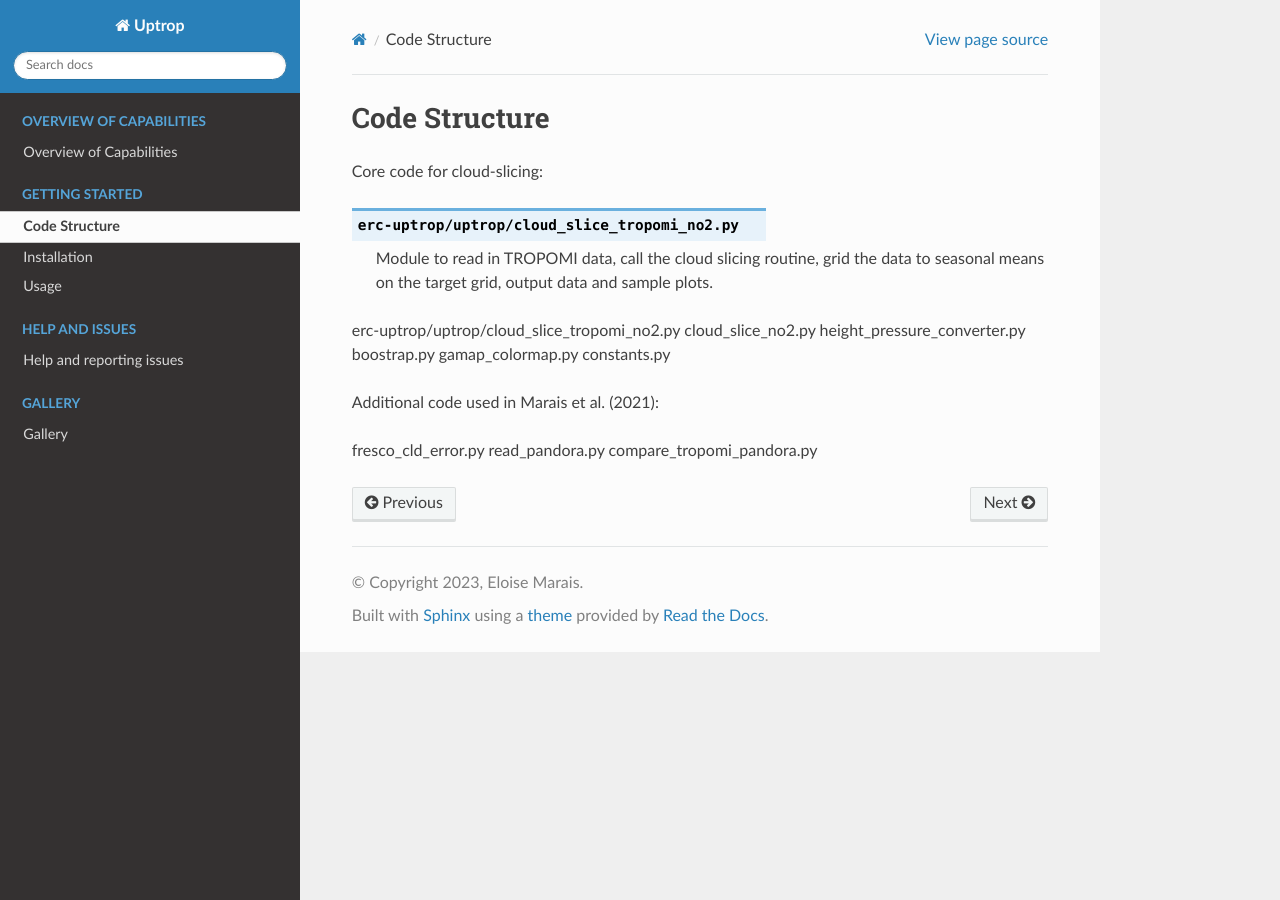
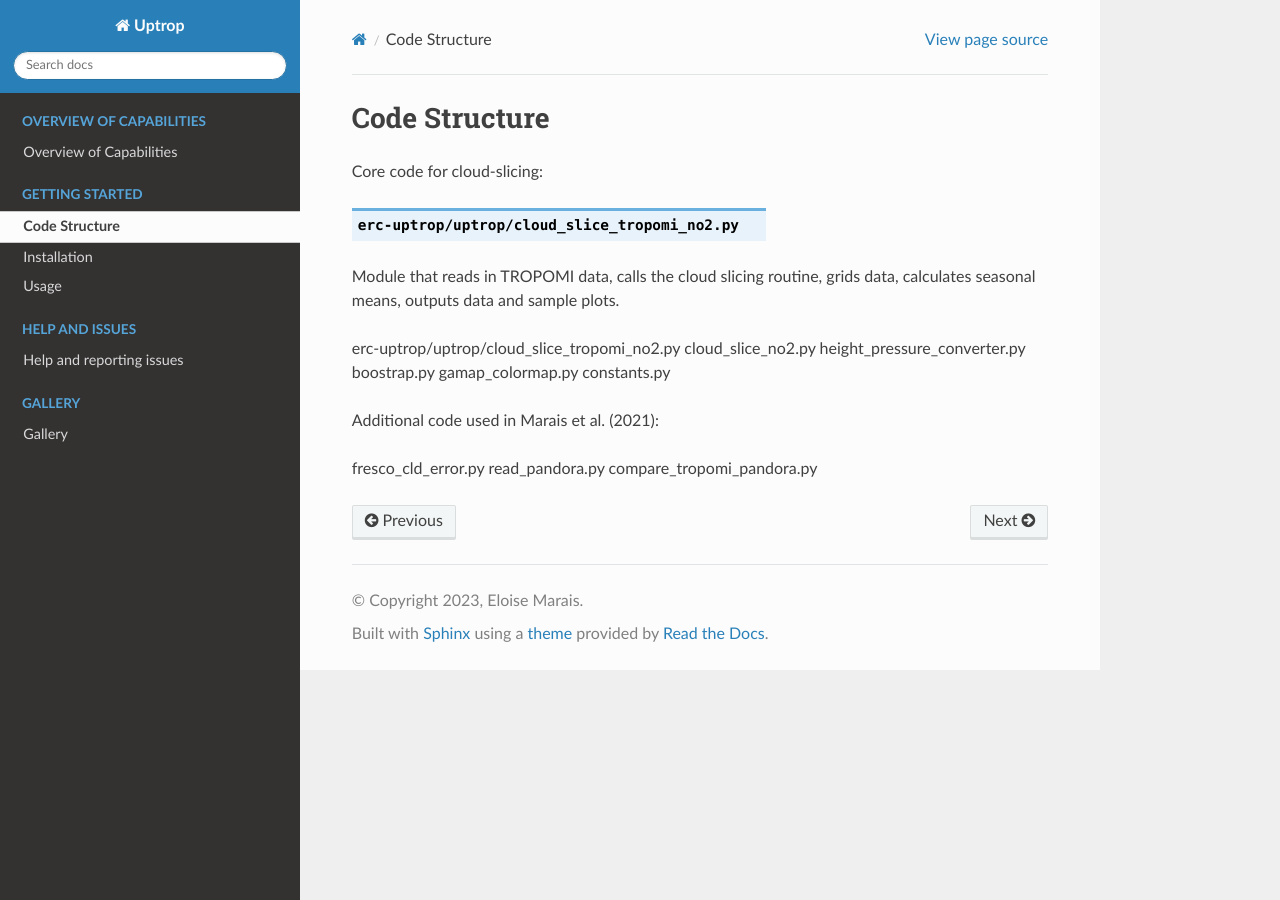
Before and after one commit to eamarais/erc-uptrop, a Sphinx documentation site: the page built from docs/source/Code-structure.rst, in a window 1280 px wide. Built offline with Sphinx 7.4.7 and the Read the Docs theme 2.0.0, drawn with Linux system fonts in a browser that asks for light colours.

Commit message:
Update Code-structure.rst

```diff
--- a/docs/source/Code-structure.rst
+++ b/docs/source/Code-structure.rst
@@ -5,7 +5,7 @@ Core code for cloud-slicing:
 
 .. option:: erc-uptrop/uptrop/cloud_slice_tropomi_no2.py
 
-  Module to read in TROPOMI data, call the cloud slicing routine, grid the data to seasonal means on the target grid, output data and sample plots.
+Module that reads in TROPOMI data, calls the cloud slicing routine, grids data, calculates seasonal means, outputs data and sample plots.
 
 
 erc-uptrop/uptrop/cloud_slice_tropomi_no2.py
```
